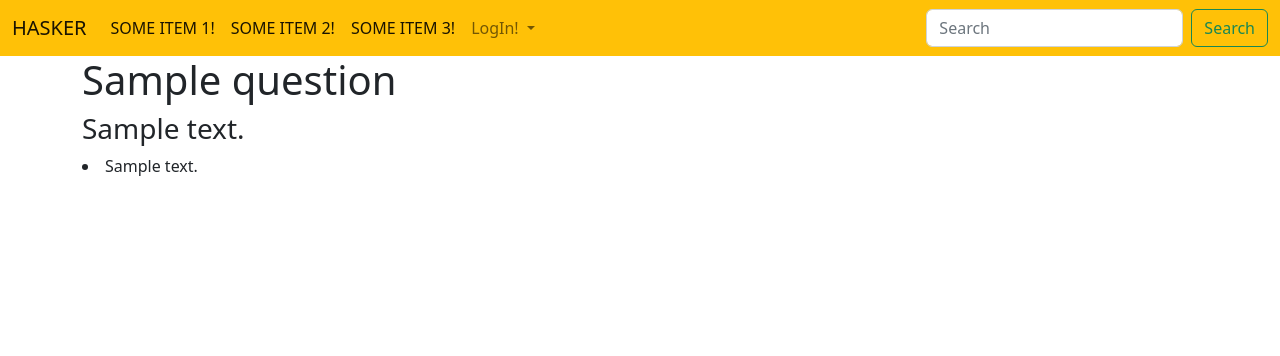
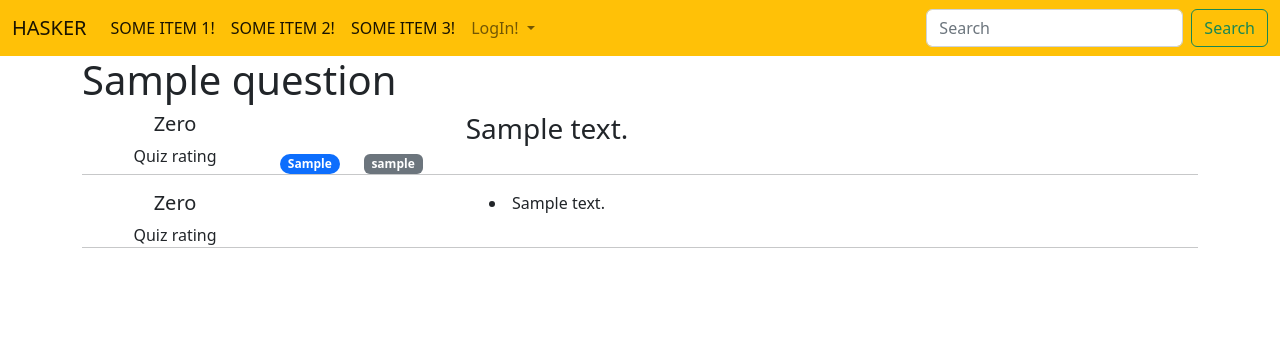
Before and after one commit to erastoff/hasker, a Django app: page /ask/question/1/ in a window 1280 px wide. Shown: the top 356 px of the page. Run offline with Django 5.2, Linux system fonts and the light colour scheme; tables that the repository leaves empty hold one stand-in row (values such as "Sample post").

Commit message:
Master - question/detail.html updated

```diff
--- a/question/templates/question/detail.html
+++ b/question/templates/question/detail.html
@@ -6,16 +6,49 @@
 
 {% block body %}
     <h1>{{ question.title }}</h1>
+    <div class="container text-center">
+      <div class="row">
+        <div class="col-2">
+            <h5>Zero</h5>
+            Quiz rating
+        </div>
+        <div class="col-6">
             <h3>{{ question.content }}</h3>
-<div class="list-group">
+            <div class="container text-center">
+              <div class="row row-cols-auto">
+                {% for tag in question.tags.all %}
+{#                    <div class="badge bg-secondary">{{ tag.tag_word }}</div>#}
+                    <span class="badge rounded-pill text-bg-primary">{{ tag.tag_word }}</span>
+                 {% endfor %}
+                  <p class="text-lg-end">
+
+                  <div class="badge bg-secondary">{{ question.author }}</div></p>
+              </div>
+            </div>
+        </div>
+      <hr>
         {% if answers %}
             {% for answer in answers %}
+                <div class="container text-center">
+                  <div class="row">
+                    <div class="col-2">
+                        <h5>Zero</h5>
+                        Quiz rating
+                    </div>
+                    <div class="col-6">
                         <li> {{ answer.content }} </li>
+                    </div>
+                  </div>
+                </div>
+                 <hr>
             {% endfor %}
         {% else %}
             There are no answers now.
         {% endif %}
+        {% if user.is_superuser %}  {% endif %}
       </div>
-{% if user.is_superuser %}  {% endif %}
+    </div>
+
+
 
 {% endblock %}
```
Lines whose indentation alone changed are shown as unchanged.
